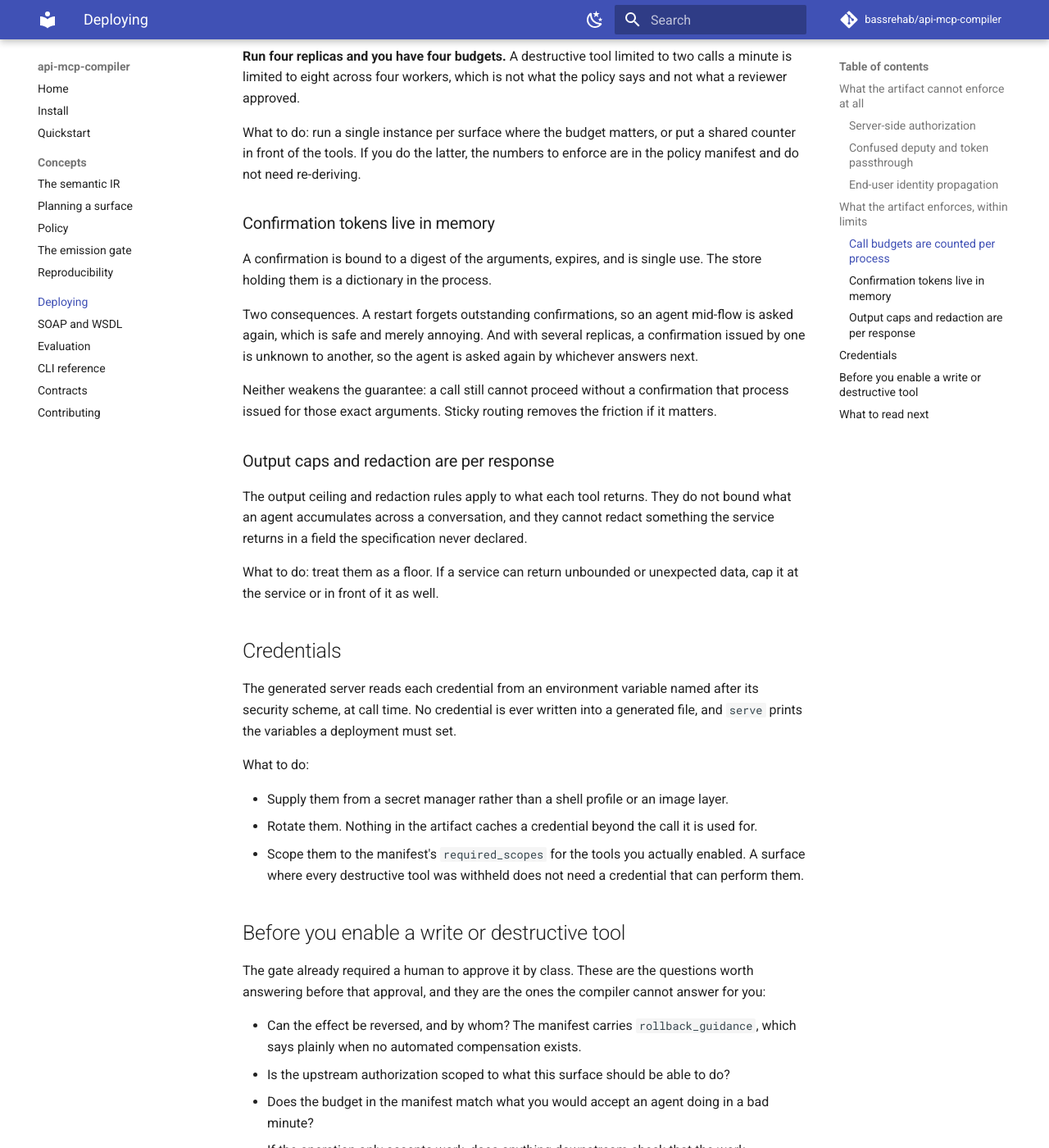
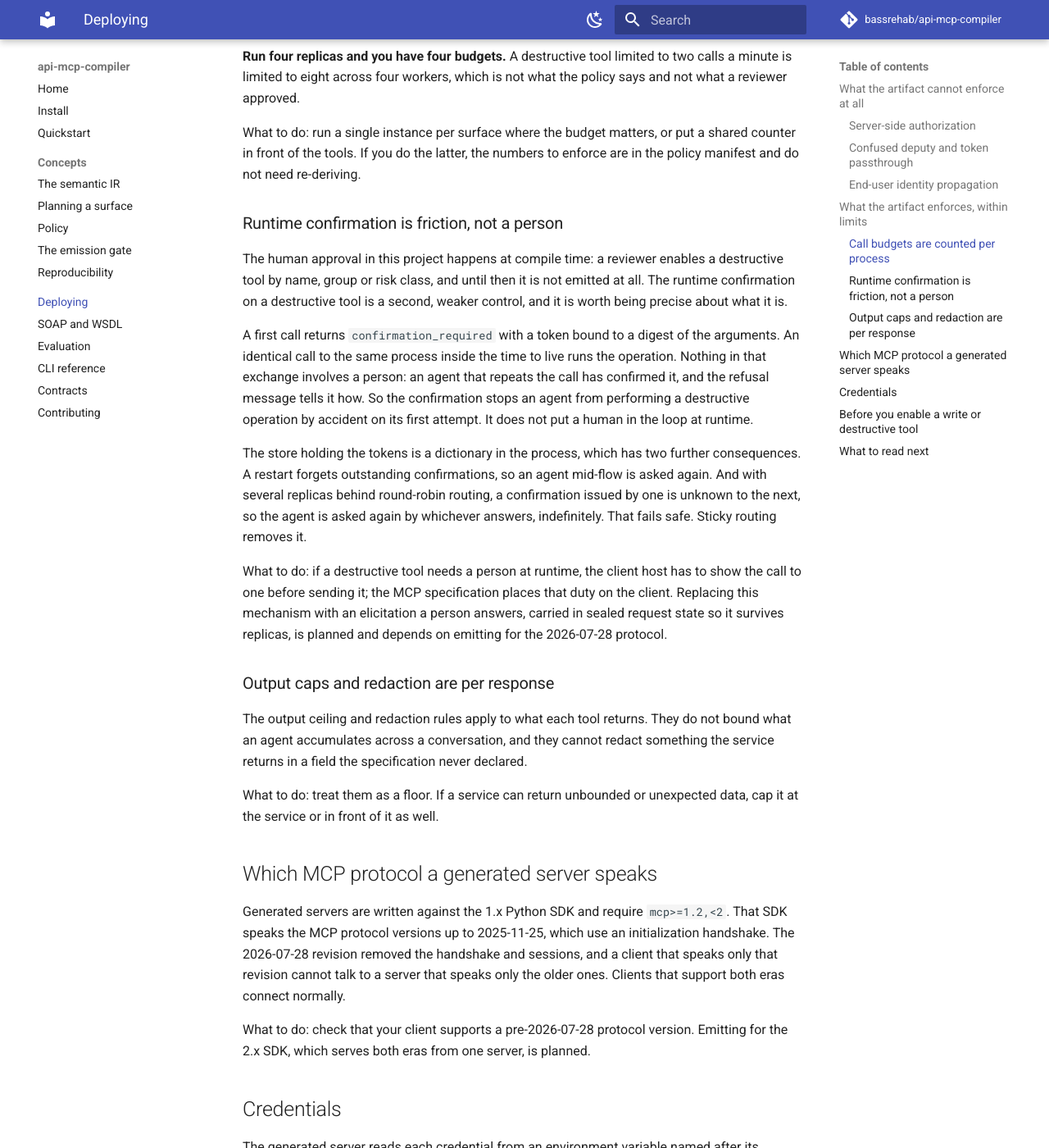
Before and after one commit to bassrehab/api-mcp-compiler, an MkDocs documentation site: the page built from guide/deploying.md, in a window 1280 px wide and 1400 px high, scrolled down 1568 px. Shown: the whole window at 82% size. Built offline with MkDocs 1.6.1 and Material for MkDocs 9.7.7, drawn with Linux system fonts in a browser that asks for light colours; comment, search, counter and statistics services are not loaded.

Commit message:
Release 0.12.0
A generated server advertises the schema that was planned for each tool,
so clients call tools with their real parameters. Generated servers
require mcp>=1.2,<2.

serve now shell-quotes the install line it prints; unquoted, a shell
read > as a redirection and installed unbounded versions.

The guide says what runtime confirmation is: friction that stops an
accidental first call, not a person in the loop, since an agent that
repeats the call has confirmed it. It also says which MCP protocol
versions a generated server speaks.

```diff
--- a/guide/deploying.md
+++ b/guide/deploying.md
@@ -66,17 +66,29 @@ What to do: run a single instance per surface where the budget matters, or put a
 counter in front of the tools. If you do the latter, the numbers to enforce are in the policy
 manifest and do not need re-deriving.
 
-### Confirmation tokens live in memory
+### Runtime confirmation is friction, not a person
 
-A confirmation is bound to a digest of the arguments, expires, and is single use. The store
-holding them is a dictionary in the process.
+The human approval in this project happens at compile time: a reviewer enables a destructive
+tool by name, group or risk class, and until then it is not emitted at all. The runtime
+confirmation on a destructive tool is a second, weaker control, and it is worth being precise
+about what it is.
 
-Two consequences. A restart forgets outstanding confirmations, so an agent mid-flow is asked
-again, which is safe and merely annoying. And with several replicas, a confirmation issued by
-one is unknown to another, so the agent is asked again by whichever answers next.
+A first call returns `confirmation_required` with a token bound to a digest of the arguments. An
+identical call to the same process inside the time to live runs the operation. Nothing in that
+exchange involves a person: an agent that repeats the call has confirmed it, and the refusal
+message tells it how. So the confirmation stops an agent from performing a destructive operation
+by accident on its first attempt. It does not put a human in the loop at runtime.
 
-Neither weakens the guarantee: a call still cannot proceed without a confirmation that
-process issued for those exact arguments. Sticky routing removes the friction if it matters.
+The store holding the tokens is a dictionary in the process, which has two further consequences.
+A restart forgets outstanding confirmations, so an agent mid-flow is asked again. And with several
+replicas behind round-robin routing, a confirmation issued by one is unknown to the next, so the
+agent is asked again by whichever answers, indefinitely. That fails safe. Sticky routing removes
+it.
+
+What to do: if a destructive tool needs a person at runtime, the client host has to show the call
+to one before sending it; the MCP specification places that duty on the client. Replacing this
+mechanism with an elicitation a person answers, carried in sealed request state so it survives
+replicas, is planned and depends on emitting for the 2026-07-28 protocol.
 
 ### Output caps and redaction are per response
 
@@ -86,6 +98,17 @@ returns in a field the specification never declared.
 
 What to do: treat them as a floor. If a service can return unbounded or unexpected data, cap
 it at the service or in front of it as well.
+
+## Which MCP protocol a generated server speaks
+
+Generated servers are written against the 1.x Python SDK and require `mcp>=1.2,<2`. That SDK
+speaks the MCP protocol versions up to 2025-11-25, which use an initialization handshake. The
+2026-07-28 revision removed the handshake and sessions, and a client that speaks only that
+revision cannot talk to a server that speaks only the older ones. Clients that support both
+eras connect normally.
+
+What to do: check that your client supports a pre-2026-07-28 protocol version. Emitting for the
+2.x SDK, which serves both eras from one server, is planned.
 
 ## Credentials
 
--- a/pyproject.toml
+++ b/pyproject.toml
@@ -6,7 +6,7 @@ build-backend = "setuptools.build_meta"
 name = "api-mcp-compiler"
 license = "Apache-2.0"
 license-files = ["LICENSE", "NOTICE"]
-version = "0.11.0"
+version = "0.12.0"
 description = "Semantic and safe compilation of enterprise APIs into MCP tool surfaces"
 readme = "README.md"
 authors = [{name = "Subhadip Mitra", email = "contact@subhadipmitra.com"}]
--- a/src/api_mcp_compiler/__init__.py
+++ b/src/api_mcp_compiler/__init__.py
@@ -1 +1 @@
-__version__ = "0.11.0"
+__version__ = "0.12.0"
```
Also changed, not shown: CHANGELOG.md (+11 -2 lines), guide/install.md (+4 -2 lines), guide/quickstart.md (+5 -4 lines), 3 other files.
